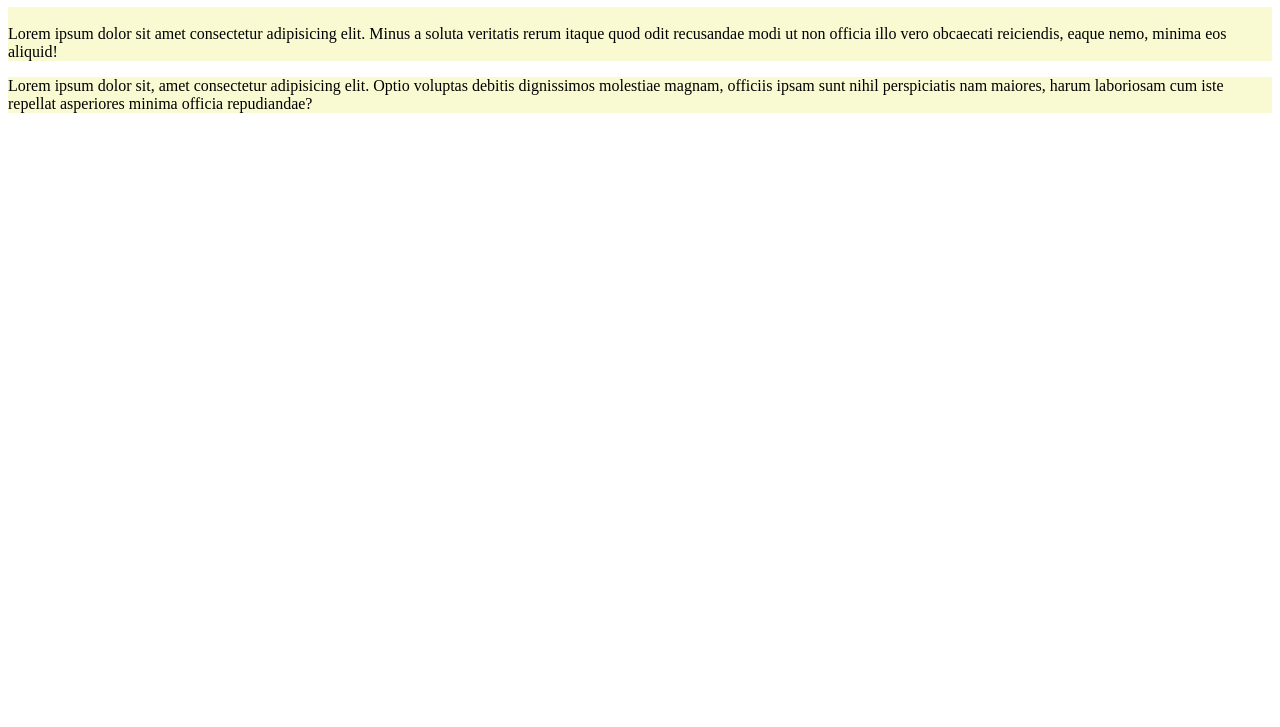
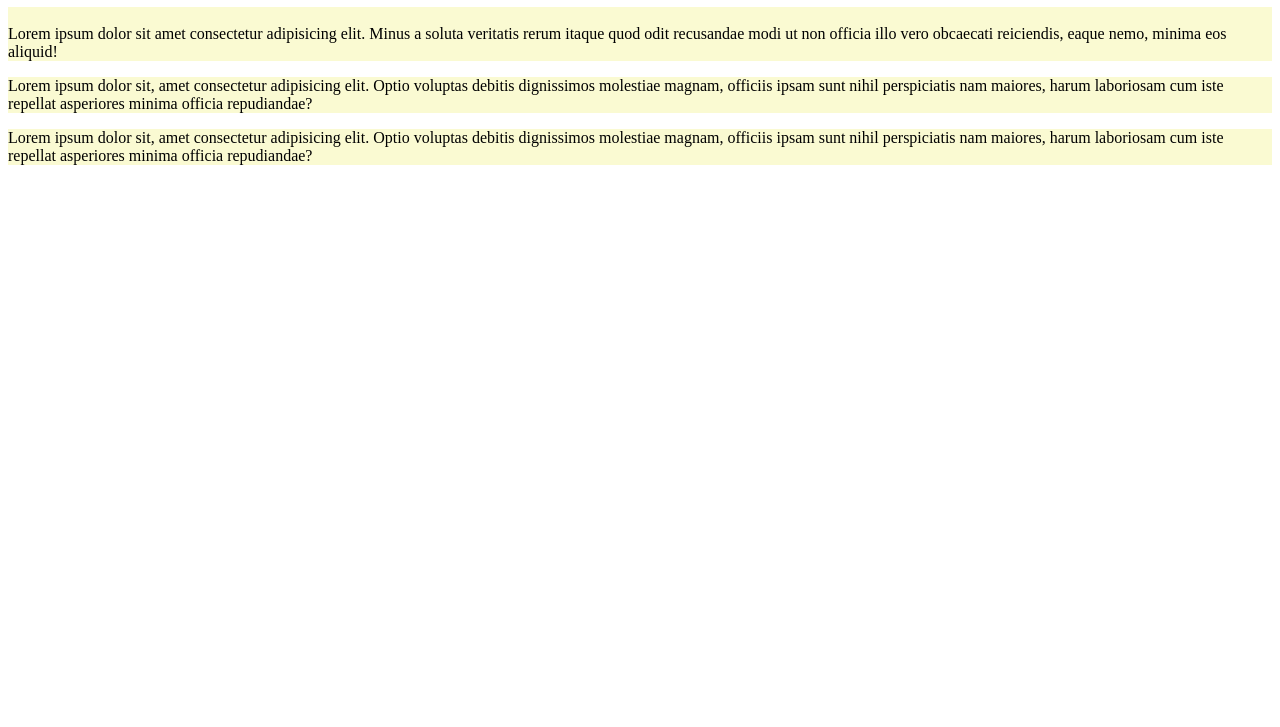
Before and after one commit to andryosa/Profile, a plain HTML site: page index.html in a window 1280 px wide. Shown: the part 73-800 px from the top of the page. Drawn offline with Linux system fonts and the light colour scheme.

Commit message:
commit 4

```diff
--- a/index.html
+++ b/index.html
@@ -13,5 +13,7 @@
     <p> <br>Lorem ipsum dolor sit amet consectetur adipisicing elit. Minus a soluta veritatis rerum itaque quod odit recusandae modi ut non officia illo vero obcaecati reiciendis, eaque nemo, minima eos aliquid!
     </p>
     <p>Lorem ipsum dolor sit, amet consectetur adipisicing elit. Optio voluptas debitis dignissimos molestiae magnam, officiis ipsam sunt nihil perspiciatis nam maiores, harum laboriosam cum iste repellat asperiores minima officia repudiandae?</p>
+    <p>Lorem ipsum dolor sit, amet consectetur adipisicing elit. Optio voluptas debitis dignissimos molestiae magnam, officiis ipsam sunt nihil perspiciatis nam maiores, harum laboriosam cum iste repellat asperiores minima officia repudiandae?</p>
+
 </body>
 </html>
```
